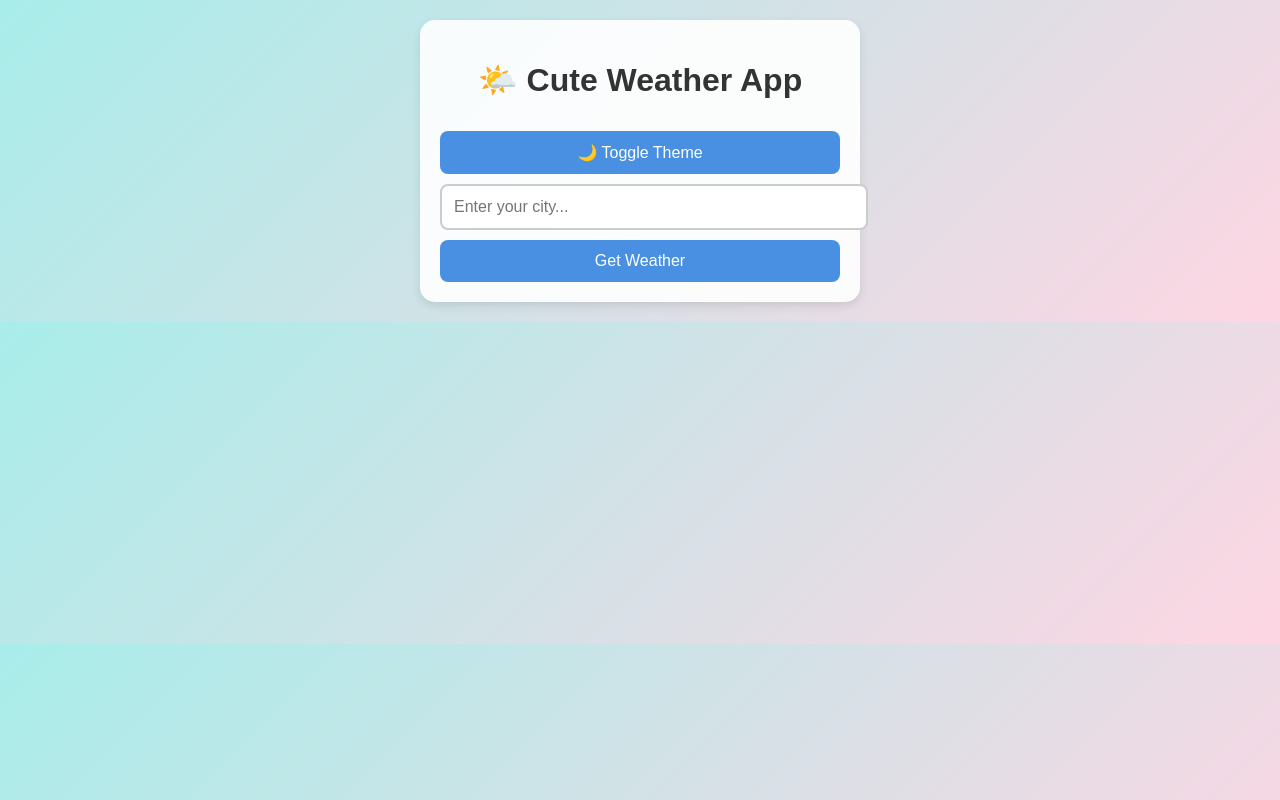
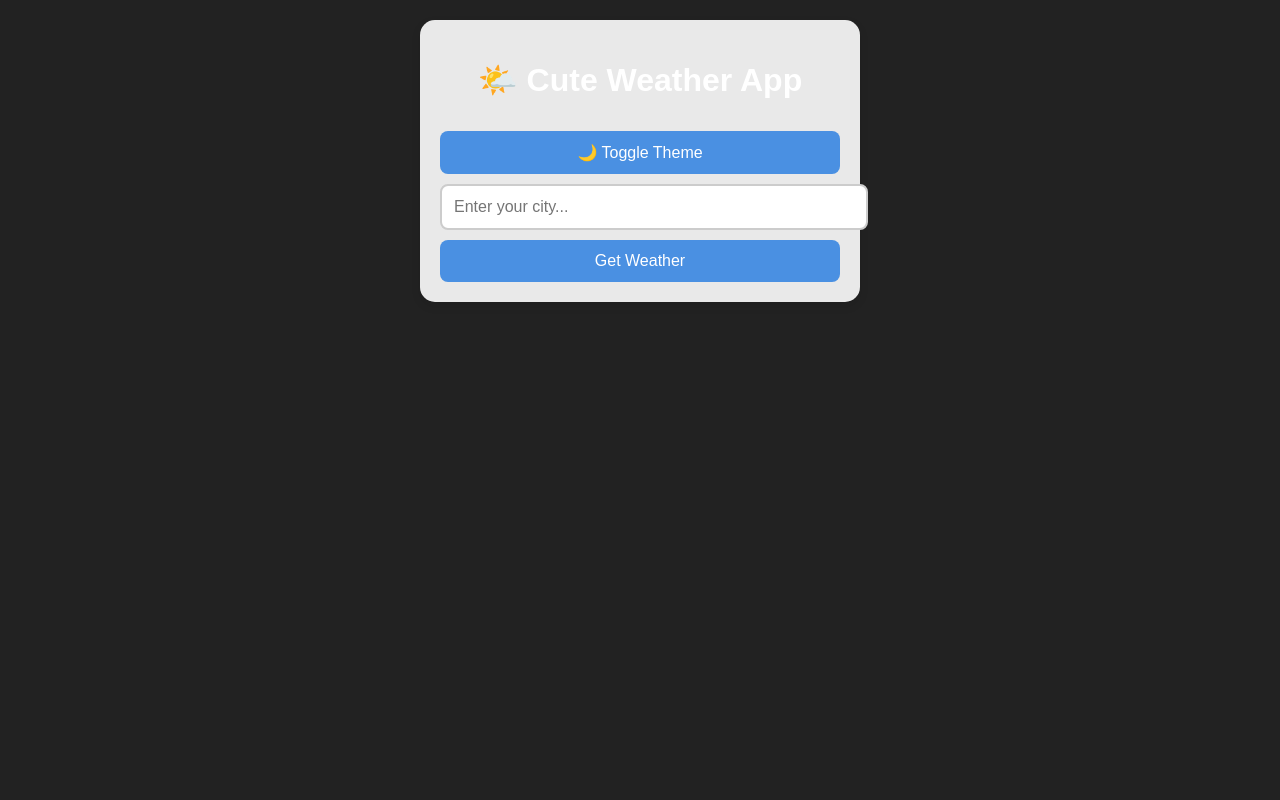
Before and after one commit to Ahmiii281/Weather-App, a plain HTML site: page index.html in a window 1280 px wide. Both pictures are taken after a click on the button "🌙 Toggle Theme". Drawn offline with Linux system fonts and the light colour scheme.

Commit message:
Toggle button fix

```diff
--- a/style.css
+++ b/style.css
@@ -31,6 +31,11 @@ input:focus, textarea:focus {
     border-color: #4a90e2;
     box-shadow: 0 0 10px rgba(74, 144, 226, 0.3);
 }
+.dark-mode {
+    background: #222;
+    color: white;
+}
+
 /* Dropdown styles */
 #suggestions {
     position: absolute;
--- a/weather.js
+++ b/weather.js
@@ -66,3 +66,23 @@ function fetchCitySuggestions() {
 
 // Attach event listener for live city suggestions
 document.getElementById("locationInput").addEventListener("input", fetchCitySuggestions);
+
+// Toggle Theme Function
+function toggleTheme() {
+    let body = document.body;
+    body.classList.toggle("dark-mode");
+
+    let theme = body.classList.contains("dark-mode") ? "dark" : "light";
+    localStorage.setItem("theme", theme);
+}
+
+// Attach event listener to the correct button
+document.getElementById("theme-toggle").addEventListener("click", toggleTheme);
+
+// Set theme on page load
+document.addEventListener("DOMContentLoaded", () => {
+    let savedTheme = localStorage.getItem("theme");
+    if (savedTheme === "dark") {
+        document.body.classList.add("dark-mode");
+    }
+});
```
